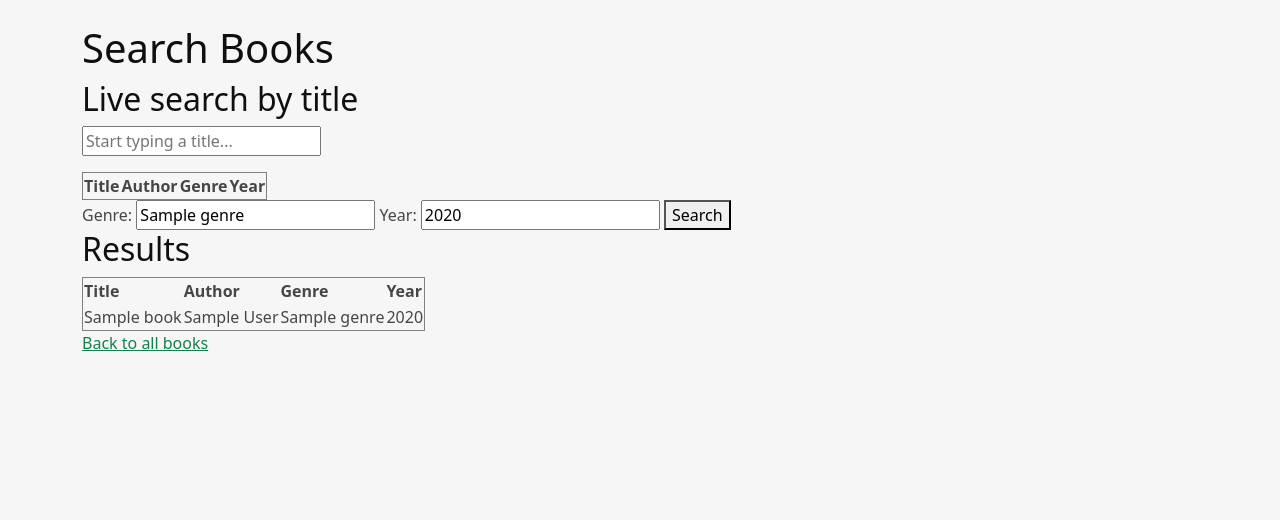
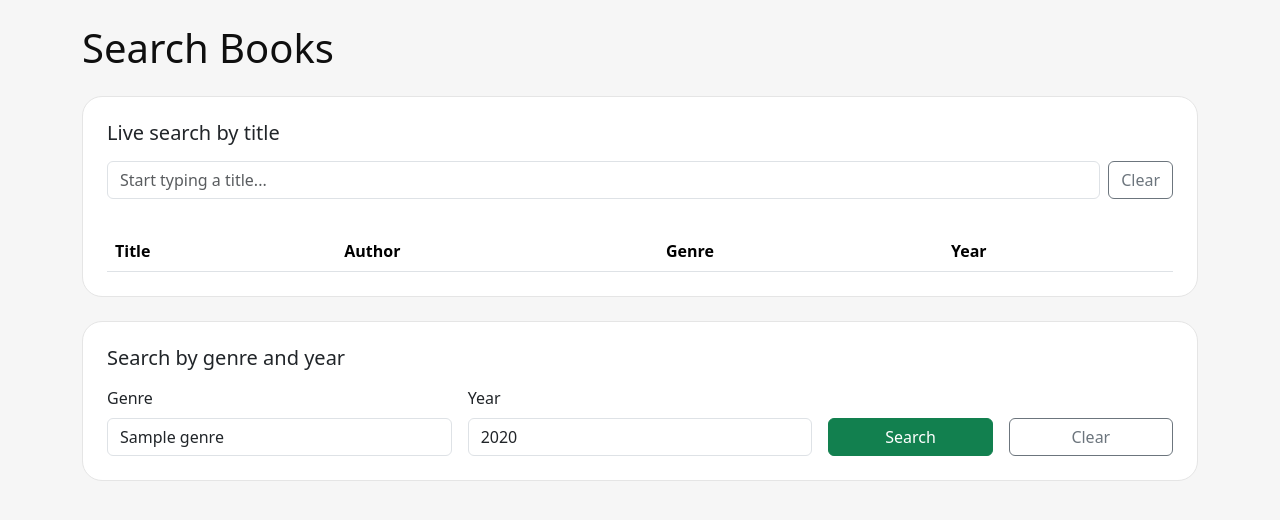
Before and after one commit to roberto-stc/book-catalogue, a PHP site: template templates/search.twig in a window 1280 px wide. Shown: the part 56-576 px from the top of the page. Run offline with PHP 8.4, Linux system fonts and the light colour scheme; the template is opened without the code that fills it: most values are stand-ins (such as "Sample title", 1, 10 or a date in 2020); lists and menus that the app fills with data are empty; some libraries are stand-ins or nearby versions.

Commit message:
final touches

```diff
--- a/templates/search.twig
+++ b/templates/search.twig
@@ -2,62 +2,79 @@
 {% block title %}Search Books{% endblock %}
 {% block content %}
 
-<h1>Search Books</h1>
+<h1 class="mb-4">Search Books</h1>
 
-<h2>Live search by title</h2>
-<input type="text" id="live-title" placeholder="Start typing a title...">
-<p id="live-message"></p>
-<table border="1">
+<div class="card p-4 mb-4">
+<h2 class="h5 mb-3">Live search by title</h2>
+<div class="d-flex gap-2 mb-3">
+<input class="form-control" type="text" id="live-title" placeholder="Start typing a title...">
+<a class="btn btn-outline-secondary" href="search.php">Clear</a>
+</div>
+<p class="text-muted" id="live-message"></p>
+<div class="table-responsive">
+<table class="table table-hover align-middle mb-0">
+<thead>
 <tr>
 <th>Title</th>
 <th>Author</th>
 <th>Genre</th>
 <th>Year</th>
 </tr>
+</thead>
 <tbody id="live-results"></tbody>
+</table>
+</div>
+</div>
 
-</table>
-<form method="get" action="search.php">
-
-<label>Genre:</label>
-<input type="text" name="genre" value="{{ genre|e('html_attr') }}">
-
-<label>Year:</label>
-<input type="text" name="year" value="{{ year|e('html_attr') }}">
-
-<button type="submit">Search</button>
+<div class="card p-4">
+<h2 class="h5 mb-3">Search by genre and year</h2>
+<form class="row g-3 align-items-end" method="get" action="search.php">
+<div class="col-md-4">
+<label class="form-label" for="genre">Genre</label>
+<input class="form-control" type="text" id="genre" name="genre" value="{{ genre|e('html_attr') }}">
+</div>
+<div class="col-md-4">
+<label class="form-label" for="year">Year</label>
+<input class="form-control" type="number" id="year" name="year" value="{{ year|e('html_attr') }}">
+</div>
+<div class="col-md-2">
+<button class="btn btn-primary w-100" type="submit">Search</button>
+</div>
+<div class="col-md-2">
+<a class="btn btn-outline-secondary w-100" href="search.php">Clear</a>
+</div>
 </form>
 
-<h2>Results</h2>
-
+{% if searched %}
+<h3 class="h6 mt-4">Results</h3>
 {% if books|length == 0 %}
-
-<p>No books found.</p>
-{% endif %}
-
-<table border="1">
-
+<p class="text-muted mb-0">No books found.</p>
+{% else %}
+<div class="table-responsive">
+<table class="table table-hover align-middle mb-0">
+<thead>
 <tr>
 <th>Title</th>
 <th>Author</th>
 <th>Genre</th>
 <th>Year</th>
 </tr>
-
+</thead>
+<tbody>
 {% for book in books %}
-
 <tr>
 <td>{{ book.title|e }}</td>
 <td>{{ book.author|e }}</td>
 <td>{{ book.genre|e }}</td>
 <td>{{ book.year|e }}</td>
 </tr>
+{% endfor %}
+</tbody>
+</table>
+</div>
+{% endif %}
+{% endif %}
+</div>
 
-{% endfor %}
-
-</table>
-
-<p><a href="index.php">Back to all books</a></p>
-<!-- personal note: the live search JavaScript (with the fetch) is in its own file -->
 <script src="live-search.js"></script>
 {% endblock %}
```
Also changed, not shown: search.php (+8 -6 lines).
